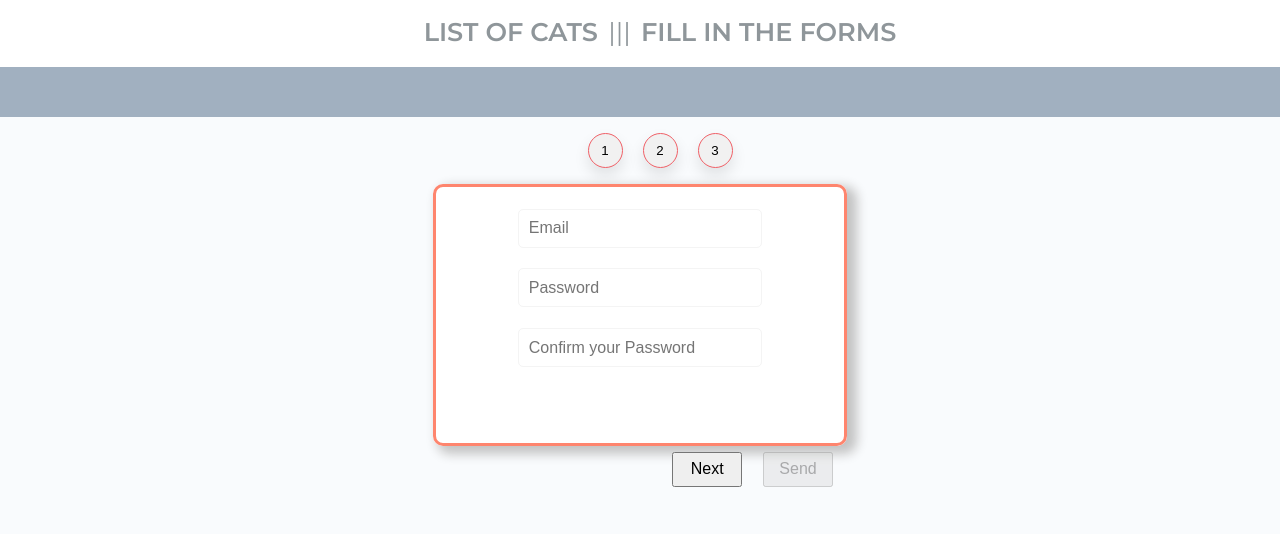
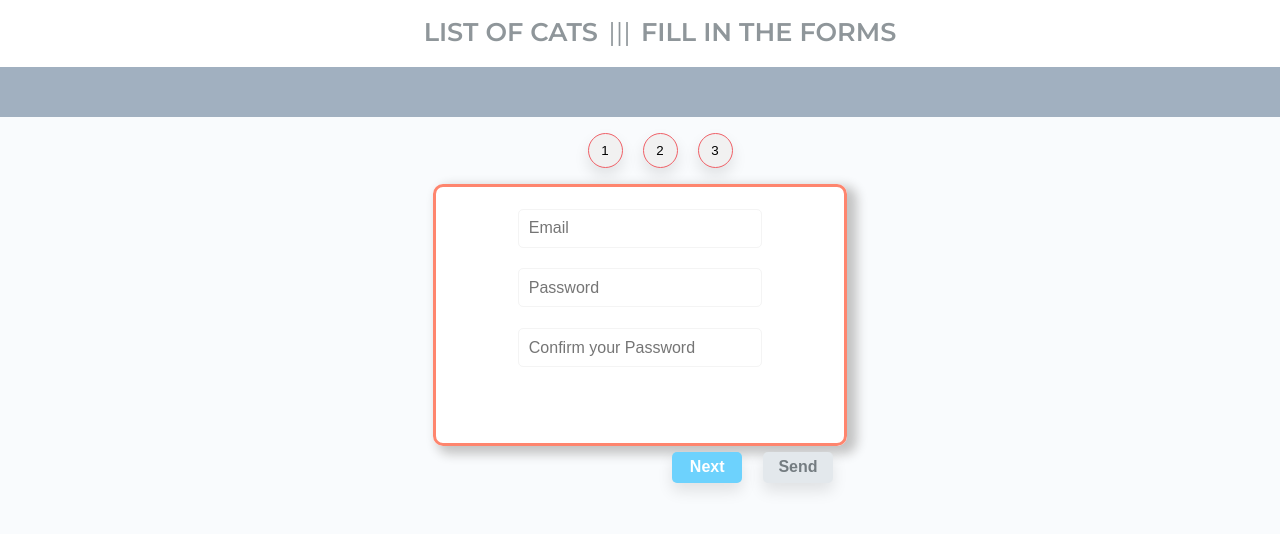
Before and after one commit to JonathanFRocha/ApiAndFormProject, a React (Create React App) app: page /register in a window 1280 px wide. Shown: the top 534 px of the page. Built offline with nearby package versions, Linux system fonts and the light colour scheme.

Commit message:
finished styling buttons

```diff
--- a/src/pages/Form.css
+++ b/src/pages/Form.css
@@ -64,14 +64,26 @@
 .form__submit-btn {
   width: 70px;
   margin: 0.4em 1em 0 0.3em;
-
+  border: none;
+  border-radius: 5px;
+  cursor: pointer;
   font-size: 1rem;
-
+  font-weight: 600;
   padding: 0.4em;
+  color: white;
+  box-shadow: 0px 8px 15px rgba(0, 0, 0, 0.1);
 }
 
 .form__next-btn {
+  background-color: #6dd2fd;
 }
 
 .form__submit-btn {
+  background-color: #1bc775;
 }
+
+.form__submit-btn:disabled {
+  cursor: default;
+  color: #747c81;
+  background-color: #e3e8ec;
+}
```
